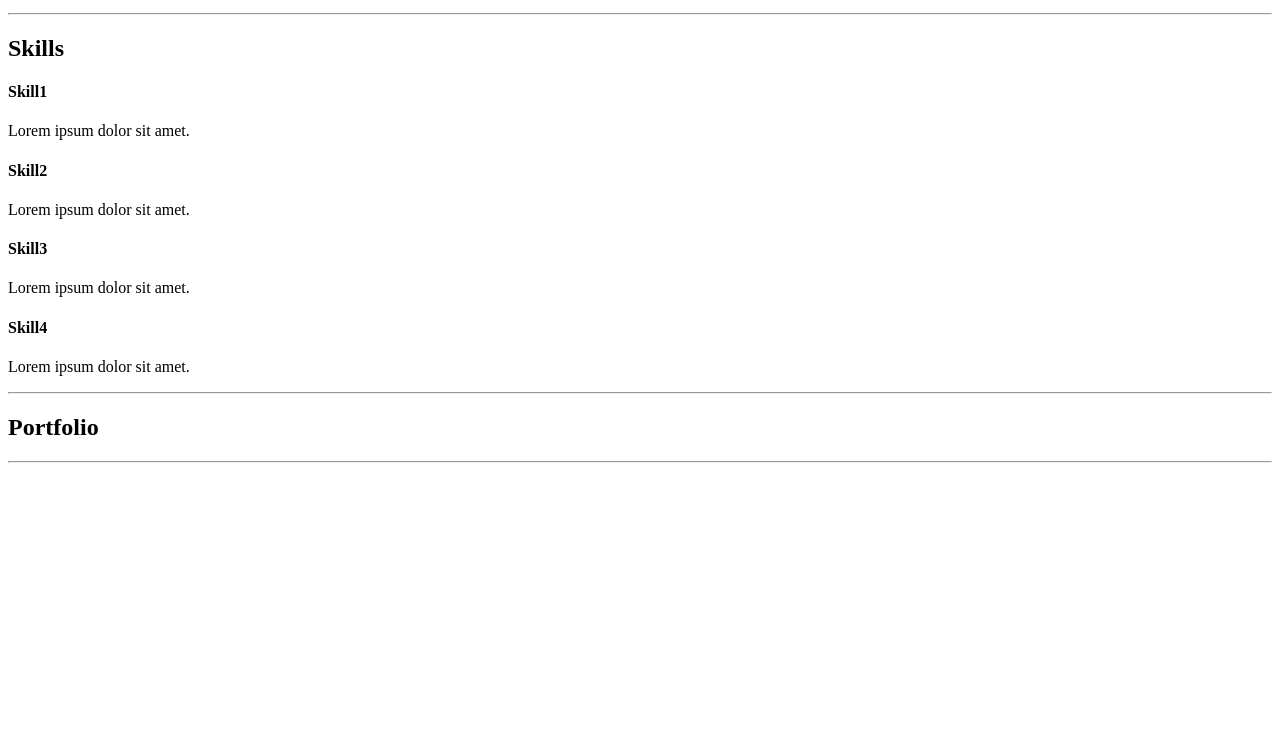
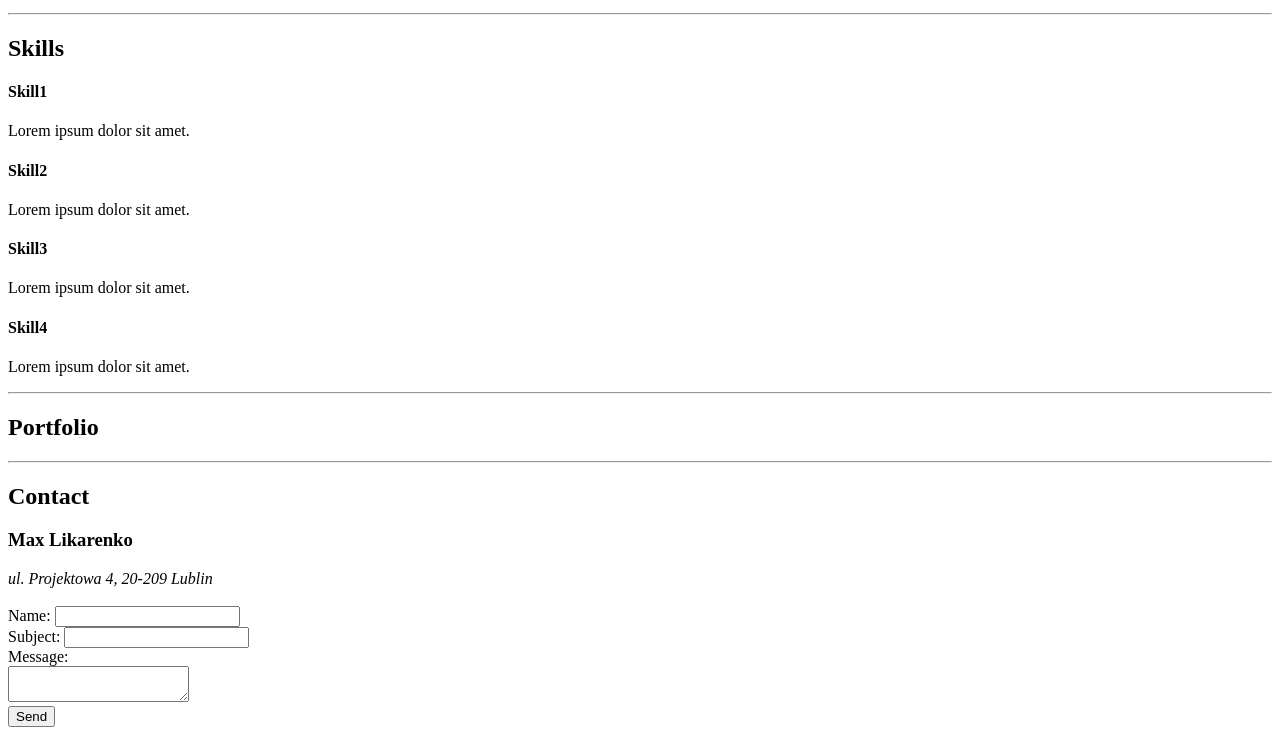
Before and after one commit to MaxLikarenko/lab2_ex7, a plain HTML site: page index.html in a window 1280 px wide. Shown: the part 212-947 px from the top of the page. Before the commit the page ends 800 px from the top, so only its background shows below. Drawn offline with Linux system fonts and the light colour scheme.

Commit message:
Added contact section

```diff
--- a/index.html
+++ b/index.html
@@ -49,6 +49,25 @@
     <div class="portfolio-item"></div>
 </section>
 <hr>
+<section id="contact">
+    <h2>Contact</h2>
+    <h3>Max Likarenko</h3>
+    <address>ul. Projektowa 4, 20-209 Lublin</address>
+    <br>
+    <form>
+        <label for="name">Name:</label>
+        <input type="text" id="name" required>
+        <br>
+        <label for="subject">Subject:</label>
+        <input type="text" id="subject" required>
+        <br>
+        <label for="message">Message:</label>
+        <br>
+        <textarea id="message"></textarea>
+        <br>
+        <input type="submit" value="Send">
+    </form>
+</section>
 
 </body>
 </html>
```
